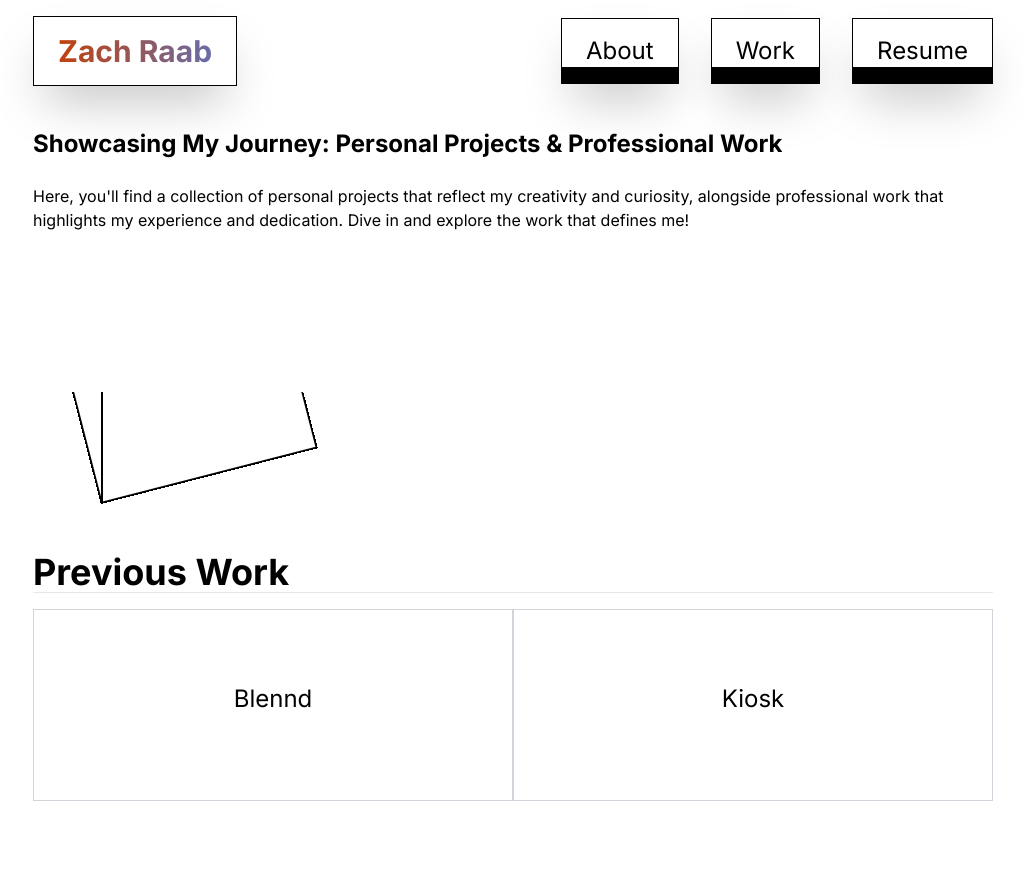
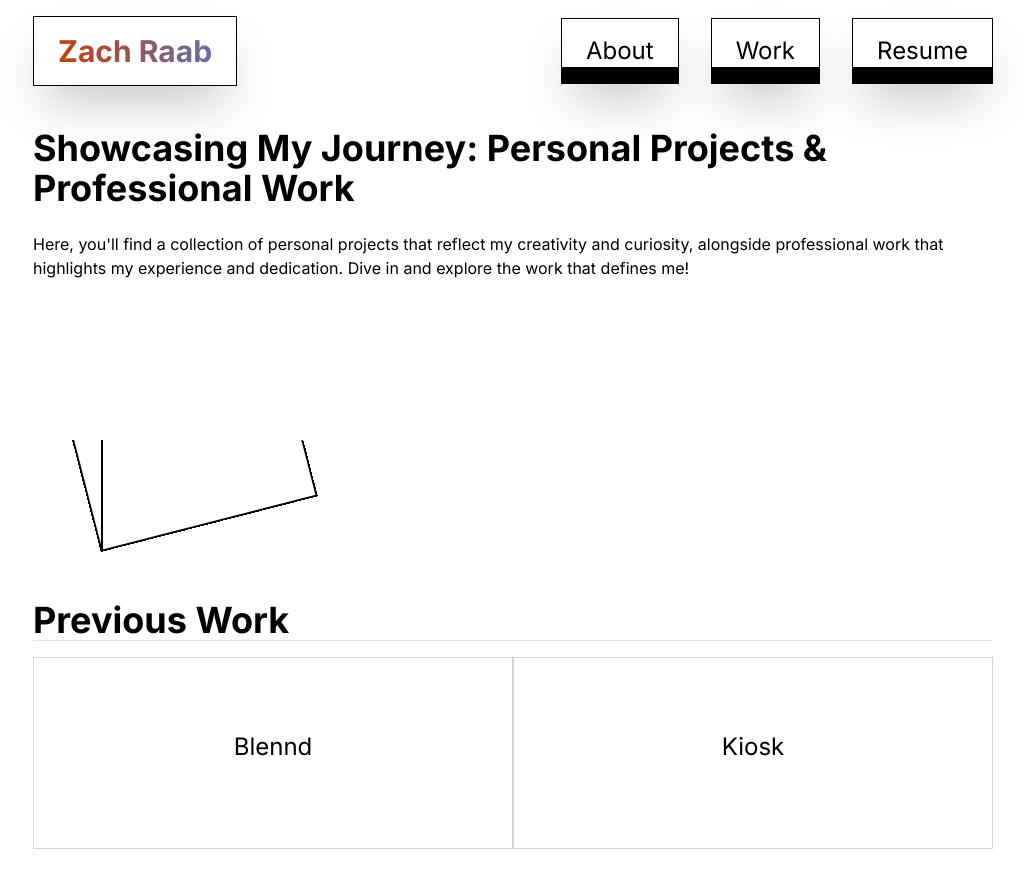
Before and after one commit to zachraab/zachraab-nextjs, a Next.js app: page /work in a window 1280 px wide. Shown: the top 888 px of the page, without its empty margins (127-1151 px from the left). Built offline with nearby package versions, Linux system fonts and the light colour scheme.

Commit message:
Creates headline component, refactor component headlines

```diff
--- a/app/components/accordion/skills-accordion.tsx
+++ b/app/components/accordion/skills-accordion.tsx
@@ -1,5 +1,6 @@
 'use client';
 import Skill from './skill';
+import Headline from '../headline';
 import {logos, accordionItems} from './skills-accordion-data';
 import { useState } from 'react';
 import { styled } from '@mui/material/styles';
@@ -56,8 +57,7 @@ const handleChange =
 
   return (
 	<section className="relative bg-gray-100">
-		<h2 data-aos="fade-left" className="font-bold text-4xl text-center md:text-left">Technology</h2>
-			<hr />
+		<Headline content="Technology" />
 		<div data-aos="fade-in">
 			{accordionItems.map((item, index) => (
 				<Accordion key={`accordion-${index}`} expanded={expanded === `panel${index}`} onChange={handleChange(`panel${index}`)}>
--- a/app/components/case-studies/case-studies.tsx
+++ b/app/components/case-studies/case-studies.tsx
@@ -7,6 +7,7 @@ import InflowLogo from "../../../public/inflow-logo.png"
 import CTLogo from "../../../public/Cain_Travel_logo.png"
 import WesternLogo from "../../../public/western-logo.png"
 import CaseStudy from "./case-study"
+import Headline from "../headline"
 
 export default function CaseStudies() {
 	return (
@@ -15,8 +16,7 @@ export default function CaseStudies() {
 			{/* Animated square */}
 			<div className="before:animate-spin before:-mt-28 before:border-2 before:border-black before:absolute before:left-0 before:top-0 before:ml-48 before:h-56 before:w-56 before:origin-bottom-left before:translate-x-full before:-rotate-90 after:animate-spin after:-mt-28 after:border-l-2 after:border-black after:absolute after:left-0 after:top-0 after:ml-48 after:h-56 after:w-56 after:origin-bottom-right after:translate-x-full"></div>
 
-			<h2 data-aos="fade-in" className="font-bold text-4xl text-center md:text-left">Previous Work</h2>
-			<hr />
+			<Headline content="Previous Work" />
 
 			<div className="flex flex-wrap flex-col md:flex-row relative space-y-8 md:space-y-0 md:justify-center">
 				<CaseStudy
--- /dev/null
+++ b/app/components/headline.tsx
@@ -0,0 +1,8 @@
+export default function Headline({ content }: {content : string}) {
+    return (
+        <>
+            <h2 data-aos="fade-left" className="font-bold text-4xl text-center md:text-left">{content}</h2>
+            <hr />
+        </>
+    )
+}
--- a/app/components/hero/hero-home.tsx
+++ b/app/components/hero/hero-home.tsx
@@ -1,5 +1,6 @@
 import Image from 'next/image';
 import Link from "next/link";
+import Headline from '../headline';
 import hikingImage from "../../../public/IMG_0999.jpg"
 import { FaGithub, FaLinkedin } from "react-icons/fa";
 import { AiOutlineSend } from "react-icons/ai";
@@ -20,8 +21,7 @@ export default function HeroHome() {
 						/>
 				</div>
 				<div className="w-full xl:w-1/2">
-					<h1 data-aos="fade-in" className="font-bold text-4xl">Hi I&apos;m Zach!</h1>
-						<hr/>
+					<Headline content="Hi I&apos;m Zach!" />
 					<p data-aos="fade-in" className="text-lg bg-gray-100 rounded-xl p-4">Dynamic Full Stack Developer with expertise in crafting responsive web solutions using JavaScript, Elixir and PHP</p>
 						<br/>
 					<p data-aos="fade-in"  data-aos-delay="100">Feel free to browse through my portfolio to see some of the projects I’ve worked on!</p>
--- a/app/components/hero/hero-internal.tsx
+++ b/app/components/hero/hero-internal.tsx
@@ -18,7 +18,7 @@ export default function HeroInternal({image, isPortraitImage, headline, descript
                 </div>
                 )}
                 <div className={image ? 'w-full lg:w-1/2' : 'w-full'}>
-                    <h3 className='text-2xl font-bold' data-aos="fade-in">{headline}</h3>
+                    <h1 className='text-4xl font-bold' data-aos="fade-in">{headline}</h1>
                         <br/>
                     <p data-aos="fade-right">{description}</p>
                 </div>
```
